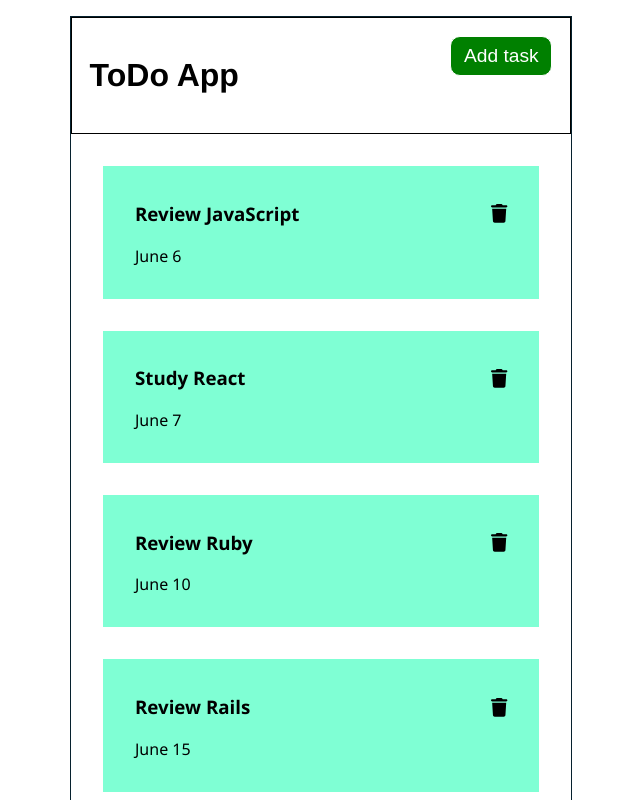
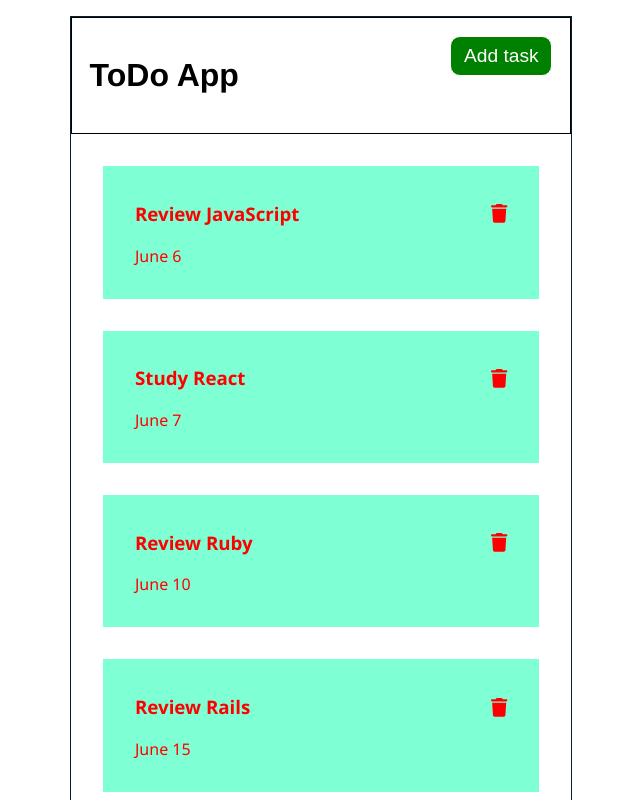
Before and after one commit to david-lafontant/todo-angular, an Angular app: page / in a window 1280 px wide. Shown: the top 800 px of the page, without its empty margins (319-959 px from the left). Built offline with nearby package versions, Linux system fonts and the light colour scheme; data requests are answered from the project's data file.

Commit message:
Add reminder class selector to task-item stylesheet

```diff
--- a/src/app/components/task-item/task-item.component.css
+++ b/src/app/components/task-item/task-item.component.css
@@ -13,3 +13,7 @@
 .task-item > h3 > .fa-trash{
   cursor: pointer;
 }
+
+.reminder {
+  color: red;
+}
```
